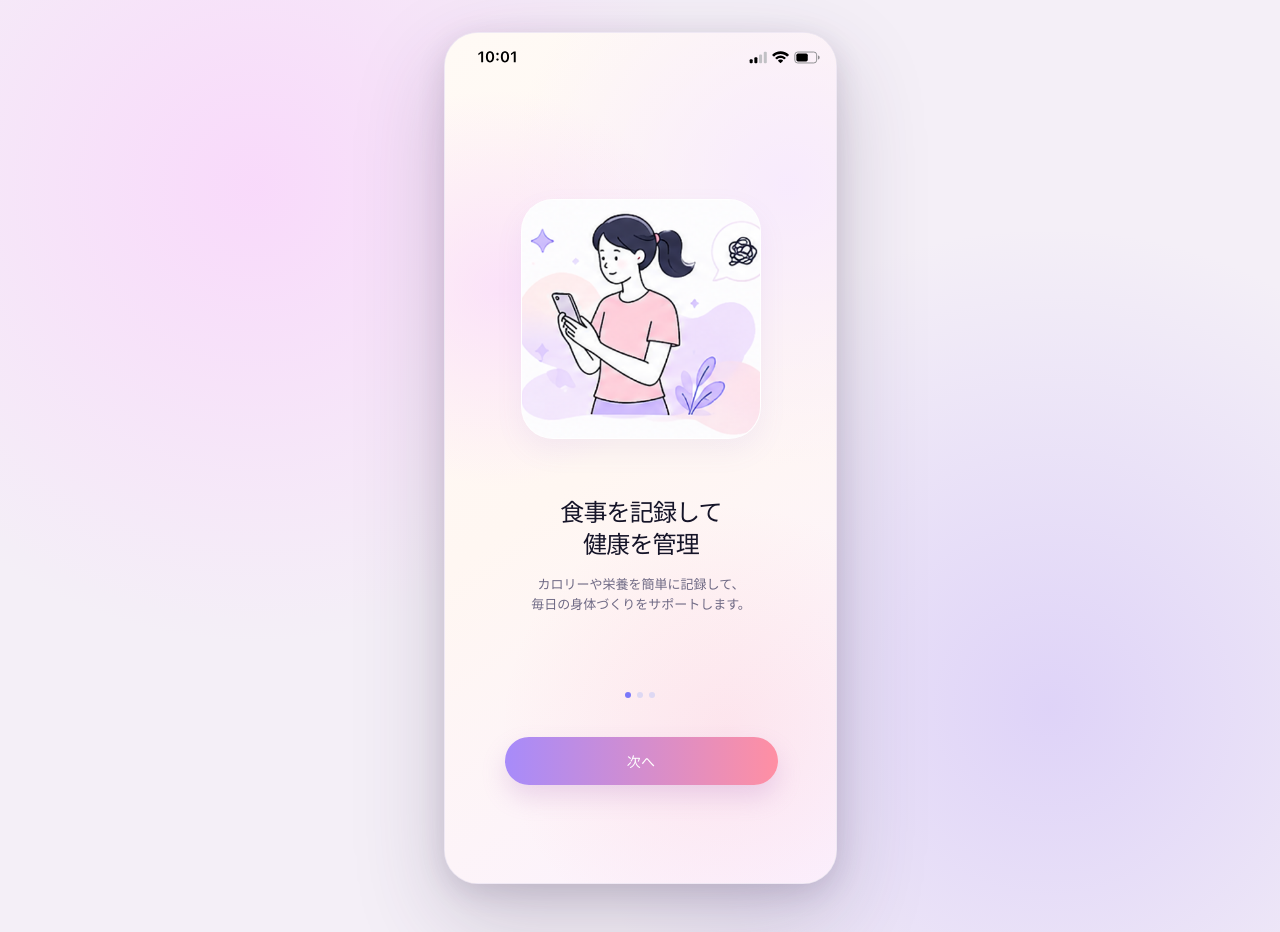
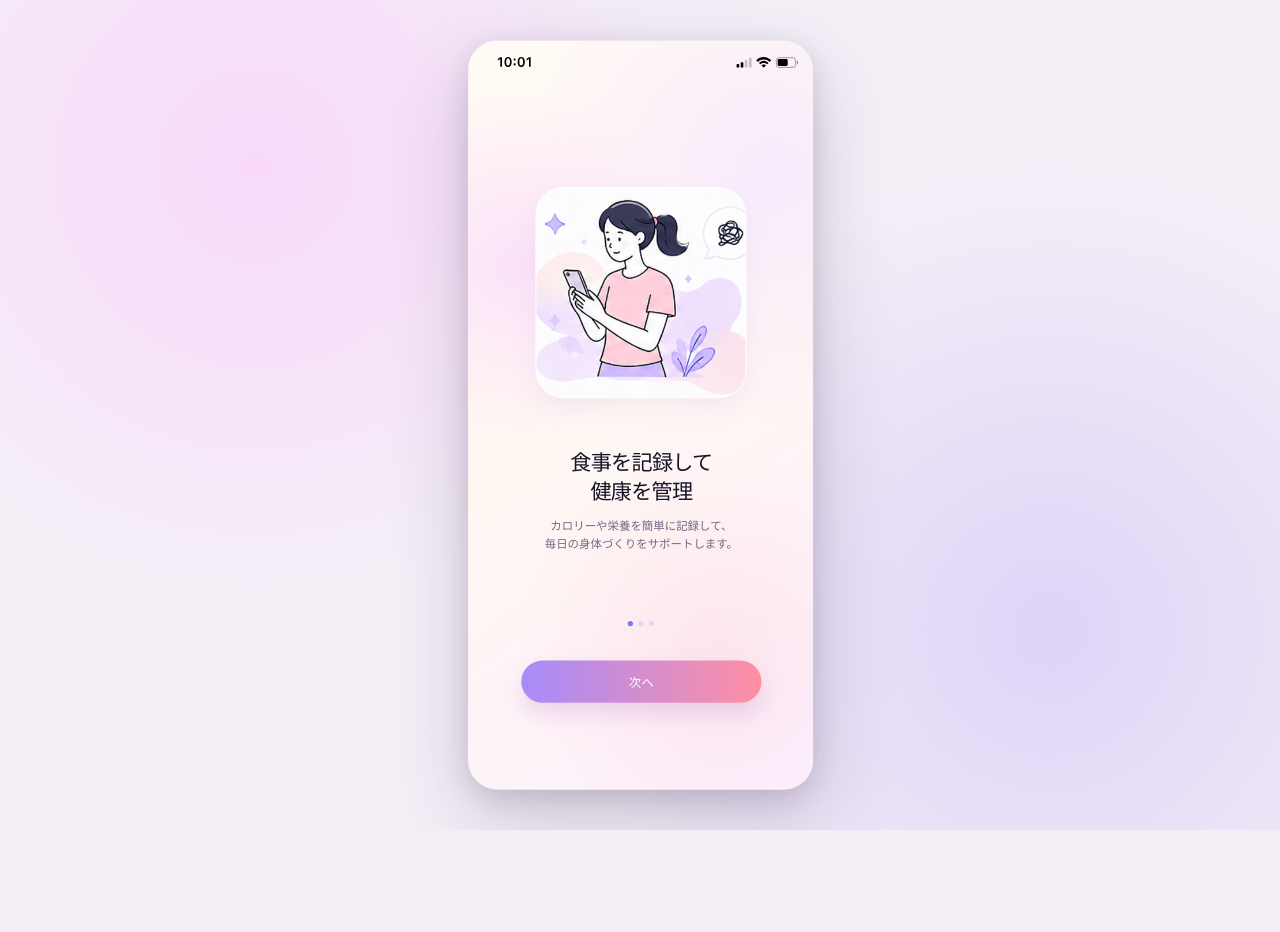
Before and after one commit to bossbear-x/wellmate-demo, a React (Vite) app: page / in a window 1280 px wide. After the commit the page ends 830 px from the top, so only its background shows below. Built offline with nearby package versions, Linux system fonts and the light colour scheme.

Commit message:
refine WellMate demo stage layout

```diff
--- a/src/App.jsx
+++ b/src/App.jsx
@@ -181,7 +181,8 @@ export default function App() {
 
   return (
     <div className="portfolio-stage" data-screen={screen} data-demo={demoEnabled ? 'on' : 'off'}>
-      <PhoneShell activeNav={activeNav} onNavigate={navigate} showStatus={screen !== 'splash'} showNav={showNav}>
+      <div className="app-scale-wrapper">
+        <PhoneShell activeNav={activeNav} onNavigate={navigate} showStatus={screen !== 'splash'} showNav={showNav}>
         {isLaunch ? <LaunchPage screen={screen} onNext={nextLaunch} /> : null}
         {screen === 'home' ? <HomePage meals={savedMeals} onStartRecord={() => setScreen('record')} onLunch={() => setScreen('meal-list')} onNotifications={() => setScreen('notifications')} onProfile={() => setScreen('profile')} /> : null}
         {screen === 'record' ? <RecordHubPage onMeal={() => setScreen('meal-list')} onExercise={() => openExercise('record')} onWeight={() => openWeight('record')} /> : null}
@@ -221,7 +222,8 @@ export default function App() {
         {screen === 'ai' ? <AiCoachPage view="overview" selectedQuestion={selectedQuestion} onQuestion={openQuestion} onInsights={() => setScreen('ai-insights')} /> : null}
         {screen === 'ai-insights' ? <AiCoachPage view="insights" selectedQuestion={selectedQuestion} onBack={() => setScreen('ai')} /> : null}
         {screen === 'ai-chat' ? <AiCoachPage view="chat" selectedQuestion={selectedQuestion} onBack={() => setScreen('ai')} onInsights={() => setScreen('ai-insights')} /> : null}
-      </PhoneShell>
+        </PhoneShell>
+      </div>
 
       {controlsEnabled && demoEnabled ? (
         <button className="demo-replay" type="button" onClick={() => setDemoRun((value) => value + 1)}>
--- a/src/styles/portfolio-final.css
+++ b/src/styles/portfolio-final.css
@@ -270,3 +270,59 @@
 @media (prefers-reduced-motion: reduce) {
   .food-scan-line { animation:none; transform:translateY(73px); }
 }
+
+/* Desktop presentation stage: center the scaled App as one visual unit. */
+html,
+body,
+#root {
+  min-height: 100%;
+}
+
+body {
+  min-height: 100dvh;
+  overflow-x: hidden !important;
+  overflow-y: auto !important;
+  background:
+    radial-gradient(circle at 20% 20%, rgba(249, 215, 251, .9), transparent 36%),
+    radial-gradient(circle at 82% 76%, rgba(167, 139, 250, .28), transparent 38%),
+    #f4eff7;
+}
+
+.portfolio-stage {
+  display: grid !important;
+  min-height: 100dvh !important;
+  height: auto !important;
+  padding: clamp(32px, 5vh, 64px) clamp(32px, 5vw, 80px) !important;
+  place-items: center !important;
+  background:
+    radial-gradient(circle at 20% 20%, rgba(249, 215, 251, .9), transparent 36%),
+    radial-gradient(circle at 82% 76%, rgba(167, 139, 250, .28), transparent 38%),
+    #f4eff7;
+}
+
+@media (min-width: 431px) {
+  .app-scale-wrapper {
+    display: flex;
+    width: 345.84px;
+    height: 749.76px;
+    align-items: center;
+    justify-content: center;
+  }
+
+  .app-scale-wrapper > .phone-shell {
+    flex: 0 0 393px;
+    transform: scale(.88) !important;
+    transform-origin: center center !important;
+  }
+}
+
+@media (max-width: 430px) {
+  .portfolio-stage {
+    padding: 0 !important;
+  }
+
+  .app-scale-wrapper {
+    width: 100vw;
+    height: 100dvh;
+  }
+}
```
